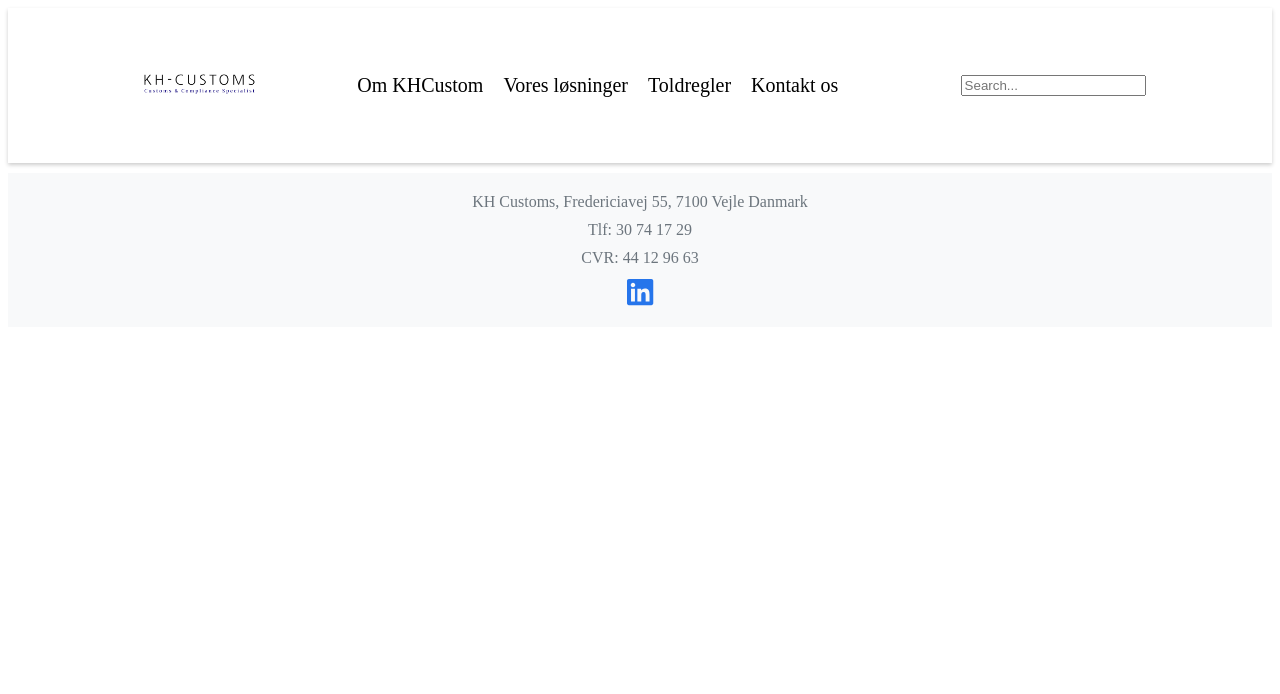
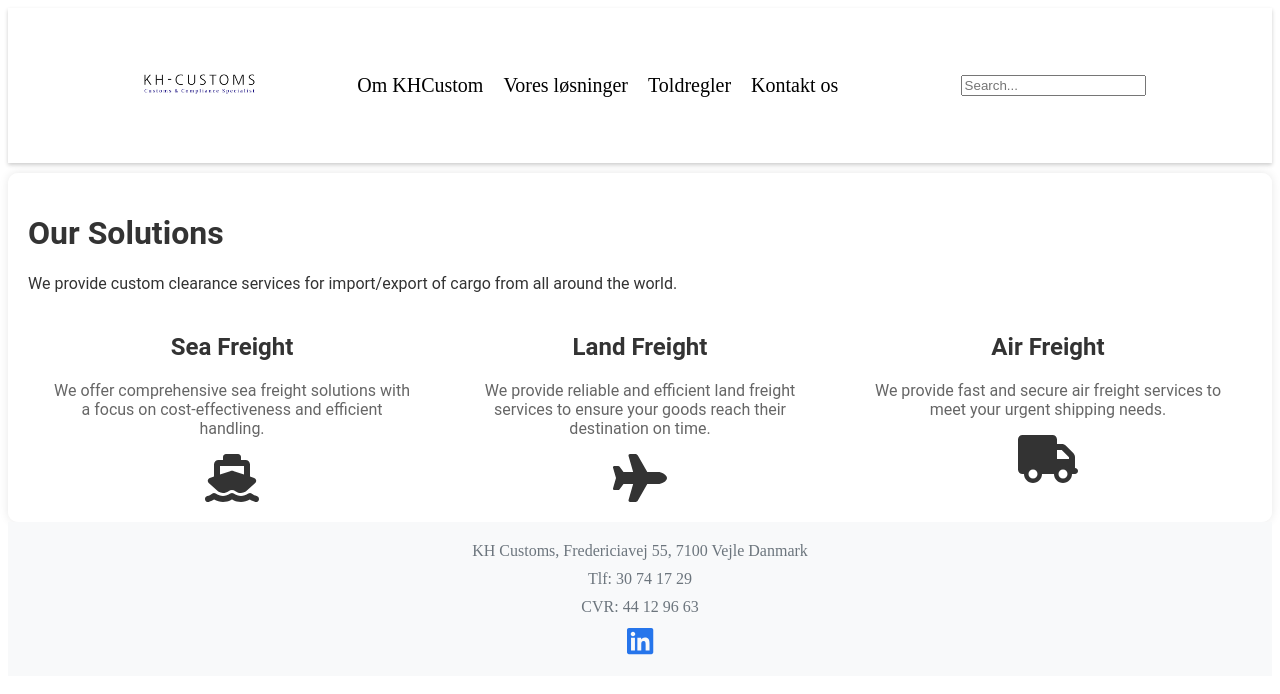
Before and after one commit to Jesperejohannsen/khCustoms, a React (Vite) app: page /services in a window 1280 px wide. Shown: the top 694 px of the page. Built offline with nearby package versions, Linux system fonts and the light colour scheme.

Commit message:
adding solutionsSection

```diff
--- a/package.json
+++ b/package.json
@@ -13,6 +13,7 @@
   "dependencies": {
     "@fortawesome/fontawesome-svg-core": "^6.5.1",
     "@fortawesome/free-brands-svg-icons": "^6.5.1",
+    "@fortawesome/free-solid-svg-icons": "^6.5.1",
     "@fortawesome/react-fontawesome": "^0.2.0",
     "fuse.js": "^7.0.0",
     "react": "^18.2.0",
--- a/src/App.tsx
+++ b/src/App.tsx
@@ -1,16 +1,21 @@
 import React from "react";
-import { BrowserRouter as Router, Route } from 'react-router-dom';
+import { BrowserRouter as Router, Route, Switch } from 'react-router-dom';
 import Header from "./components/header/Header";
 import HomeSection from "./components/home/HomeSection";
 import Footer from "./components/footer/Footer";
 import { homeSectionParagraphs } from "./components/home/HomeSection";
 import SearchResult from "./components/searchbar/SearchResult";
+import SolutionsSite from "./components/solutionSite/SolutionsSite";
 
 const App: React.FC = () => (
   <Router>
     <Header homeSectionParagraphs={homeSectionParagraphs} />
-    <Route path="/" exact component={HomeSection} />
-    <Route path="/search/:term" component={SearchResult} />
+    <Switch>
+      <Route path="/" exact component={HomeSection} />
+      <Route path="/solutions" component={SolutionsSite} />
+      <Route path="/search/:term" component={SearchResult} />
+      <Route path="/services" component={SolutionsSite} />
+    </Switch>
     <Footer />
   </Router>
 );
--- a/src/components/header/Header.tsx
+++ b/src/components/header/Header.tsx
@@ -1,6 +1,6 @@
 import { useState } from "react";
 import NavigationMenu from "../navigationRoutes/NavigationMenu";
-import SearchBar from "../../components/searchbar/Searchbar"; // import SearchBar
+import SearchBar from "../../components/searchbar/Searchbar";
 import "./header.css";
 import logo from "../../assets/khCustomLogo.png";
 
@@ -12,7 +12,7 @@ const Header: React.FC<HeaderProps> = ({ homeSectionParagraphs }) => {
   const [isOpen, setIsOpen] = useState(false);
   const menuItems = [
     { name: "Om KHCustom", route: "/omKhCustoms" },
-    { name: "Vores løsninger", route: "/løsninger" },
+    { name: "Vores løsninger", route: "/solutions" },
     { name: "Toldregler", route: "/toldregler" },
     { name: "Kontakt os", route: "/kontakt" },
   ];
--- a/src/components/header/header.css
+++ b/src/components/header/header.css
@@ -76,6 +76,10 @@
   transform: rotate(45deg) translate(-5px, -6px);
 }
 
+.active-link {
+  color: #f00;
+}
+
 @media (max-width: 600px) {
   .logo {
     display: none;
--- a/src/components/navigationRoutes/NavigationMenu.tsx
+++ b/src/components/navigationRoutes/NavigationMenu.tsx
@@ -1,6 +1,5 @@
 import React from 'react';
-import { Link } from 'react-router-dom';
-
+import { NavLink } from 'react-router-dom';
 
 interface MenuItem {
   name: string;
@@ -17,7 +16,7 @@ const NavigationMenu: React.FC<MenuProps> = ({ items, isOpen }) => (
     <ul className={`nav-menu ${isOpen ? 'open' : ''}`}>
       {items.map((item, index) => (
         <li key={index}>
-          <Link to={item.route}>{item.name}</Link>
+          <NavLink to={item.route}>{item.name}</NavLink>
         </li>
       ))}
     </ul>
--- /dev/null
+++ b/src/components/solutionSite/SolutionsSite.tsx
@@ -0,0 +1,43 @@
+import { FontAwesomeIcon } from "@fortawesome/react-fontawesome";
+import { faShip, faTruck, faPlane } from "@fortawesome/free-solid-svg-icons";
+import "./solutionsSite.css";
+
+const SolutionsSite = () => {
+  return (
+    <div className="solutions-site">
+      <h1>Our Solutions</h1>
+      <p>
+        We provide custom clearance services for import/export of cargo from all
+        around the world.
+      </p>
+      <div className="solutions-details">
+        <div>
+          <h2>Sea Freight</h2>
+          <p>
+            We offer comprehensive sea freight solutions with a focus on
+            cost-effectiveness and efficient handling.
+          </p>
+          <FontAwesomeIcon id="faShip" icon={faShip} size="3x" />
+        </div>
+        <div>
+          <h2>Land Freight</h2>
+          <p>
+            We provide reliable and efficient land freight services to ensure
+            your goods reach their destination on time.
+          </p>
+          <FontAwesomeIcon id="faPlane" icon={faPlane} size="3x" />
+        </div>
+        <div>
+          <h2>Air Freight</h2>
+          <p>
+            We provide fast and secure air freight services to meet your urgent
+            shipping needs.
+          </p>
+          <FontAwesomeIcon id="faTruck" icon={faTruck} size="3x" />
+        </div>
+      </div>
+    </div>
+  );
+};
+
+export default SolutionsSite;
--- /dev/null
+++ b/src/components/solutionSite/solutionsSite.css
@@ -0,0 +1,74 @@
+.solutions-site {
+    background: rgba(255, 255, 255, 0.8);
+    padding: 20px;
+    border-radius: 10px;
+    box-shadow: 0px 0px 10px rgba(0, 0, 0, 0.1);
+    font-family: 'Roboto', sans-serif;
+    color: #333;
+  }
+
+  .solutions-details {
+    display: flex;
+    justify-content: space-around;
+    margin-top: 20px;
+  }
+
+  .solutions-details div {
+    text-align: center;
+    width: 30%;
+  }
+
+  .solutions-details h2 {
+    color: #333;
+  }
+
+  .solutions-details p {
+    color: #666;
+  }
+
+
+
+  #faShip {
+    transition: transform 0.3s ease-in-out;
+  }
+
+  #faShip:hover {
+    animation: sail 1s infinite;
+    color: #0a3286;
+  }
+
+  @keyframes sail {
+    0% { transform: translateY(0px); }
+    50% { transform: translateY(-10px); }
+    100% { transform: translateY(0px); }
+  }
+
+  #faPlane {
+    transition: transform 0.3s ease-in-out;
+  }
+
+  #faPlane:hover {
+    animation: fly 1s infinite;
+    color: #98bdba;
+  }
+
+  @keyframes fly {
+    0% { transform: translateX(0px); }
+    50% { transform: translateX(10px); }
+    100% { transform: translateX(0px); }
+  }
+
+  #faTruck {
+    transition: transform 0.3s ease-in-out;
+  }
+
+  #faTruck:hover {
+    animation: drive 1s infinite;
+    color: #1d6660;
+  }
+
+  @keyframes drive {
+    0% { transform: translateX(0px); }
+    50% { transform: translateX(10px); }
+    100% { transform: translateX(0px); }
+  }
```
Also changed, not shown: 1 other file (tests, documents, lock files or other folders).
